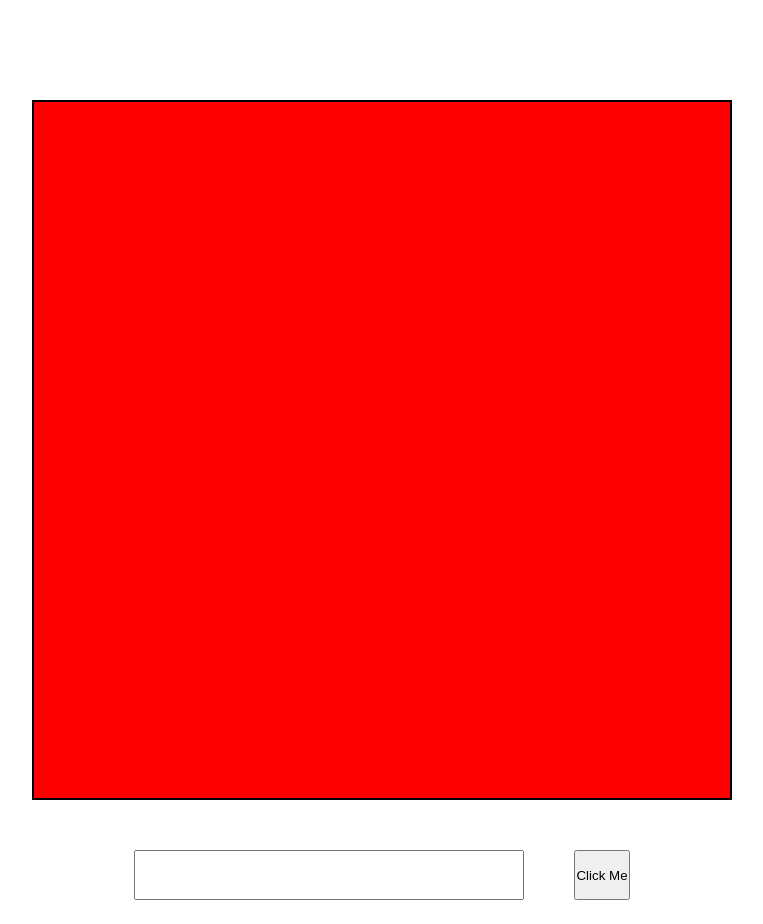
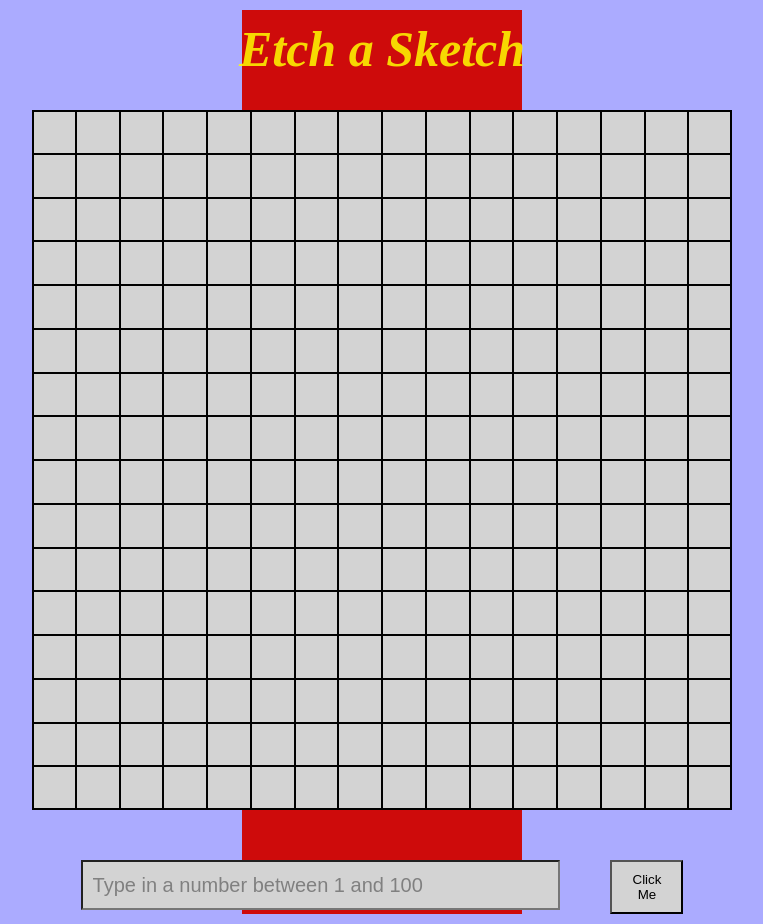
Before and after one commit to JosePerezYoel/etch-a-sketch, a plain HTML site: page index.html in a window 1280 px wide. Shown: the whole page, without its empty margins (258-1021 px from the left). Before the commit the page ends 900 px from the top, so only its background shows below. Drawn offline with Linux system fonts and the light colour scheme.

Commit message:
Add background

```diff
--- a/index.html
+++ b/index.html
@@ -11,14 +11,15 @@
 </head>
 
 <body>
+    <div class="container">
+    <h1>Etch a Sketch</h1>
     <div class="grid">
-
     </div>
     <div class="get-user-input">
-        <input type="text">
+        <input type="text" onfocus="this.value=''" value="Type in a number between 1 and 100">
         <button>Click Me</button>
+    </div>
     </div>
 
 </body>
-
 </html>
--- a/main.js
+++ b/main.js
@@ -1,11 +1,18 @@
 function main() {
+    createGrid(16);
+    draw();
     const input = document.querySelector('input');
     const button = document.querySelector('button');
 
     button.addEventListener('click', function () {
-        resetGrid();
-        createGrid(parseInt(input.value));
-        draw();
+        if (input.value > 100) {
+            alert("Type in a number between 1 and 100");
+        }
+        else {
+            resetGrid();
+            createGrid(parseInt(input.value));
+            draw();
+        }
     });
 }
 
--- a/styles.css
+++ b/styles.css
@@ -5,19 +5,30 @@
     padding: 0px;
     margin: 0px;
 }
-
 body {
+    background-color: rgba(0, 0, 255, 0.329);
+}
+.container {
     display: flex;
     align-items: center;
     justify-content: center;
     flex-direction: column;
     gap: 50px;
-
+    background-color: rgb(206, 11, 11);
+    margin: 10px 500px;
+}
+h1 {
+    position: absolute;
+    top: 0px;
+    padding: 20px;
+    color: rgba(255, 255, 0, 0.842);
+    font-size: 50px;
+    font-style: italic;
 }
 
 .grid {
     margin-top: 100px;
-    background-color: red;
+    background-color: lightgray;
     display: flex;
     width: 700px;
     height: 700px;
@@ -33,11 +44,27 @@ body {
 
 input {
     height: 50px;
-    text-align: center;
-    font-size: 30px;
+    text-align: left;
+    font-size: 20px;
+    background-color: lightgray;
+    width: 500px;
+    color: gray;
+    padding-left: 10px;
 }
+
+
+
 
 .grid .cell {
     border: solid black 1px;
 
 }
+
+button {
+    padding: 10px;
+    background-color: lightgray;
+}
+
+button:hover {
+    scale: 110%;
+}
```
